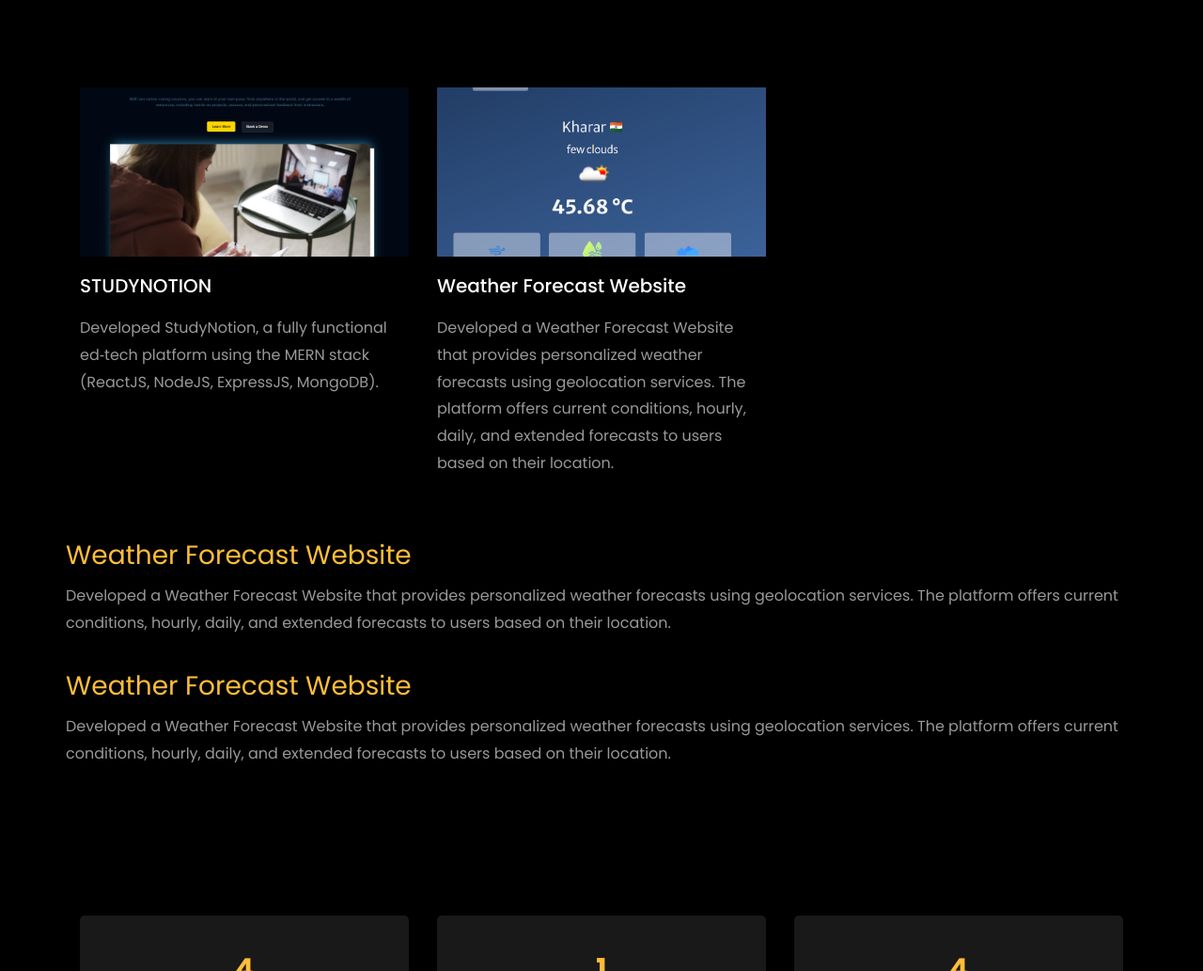
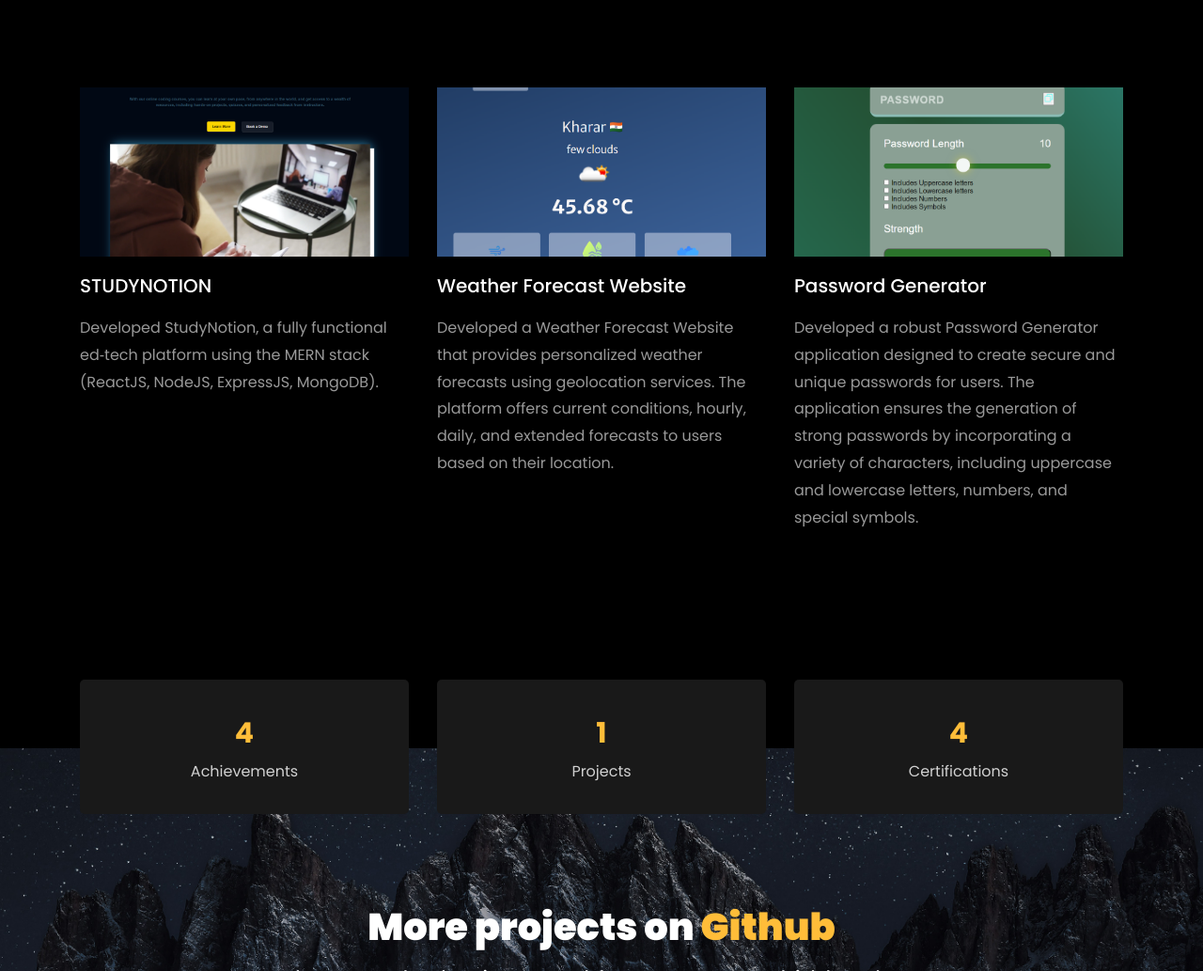
Before and after one commit to Suraj787019/PortFolio, a plain HTML site: page index.html in a window 1280 px wide. Shown: the part 2869-3902 px from the top of the page at 94% size. Drawn offline with Linux system fonts and the light colour scheme; files whose address does not match are found by name.

Commit message:
first commit

```diff
--- a/index.html
+++ b/index.html
@@ -277,7 +277,7 @@
 						<div class="counter-wrap ftco-animate d-flex mt-md-3">
 							<div class="text">
 								<p class="mb-4">
-									<span class="number" data-number=""></span> <span></span>
+									<span class="number" data-number="3"></span> <span></span>
 									<span>&nbsp; Projects completed</span>
 								</p>
 								<p><a href="www.linkedin.com/in/suraj-raj-5854a930a" class="btn btn-primary py-3 px-3">LinkedIn</a></p>
@@ -360,7 +360,7 @@
     					<span class="date">2020-2024</span>
     					<h2>Bachelor of Engineering in Computer Science And Engineering</h2>
     					<span class="position">Chandigarh University</span>
-    					<p class="mt-4">Score: 7.69 cgpa.</p>
+    					<p class="mt-4">Score: 7.71 cgpa.</p>
     				</div>
     			</div>
 
@@ -401,9 +401,7 @@
 				<a href="https://studynotion.tech/" class="block-20 zoom-effect" style="background-image: url('images/proj_1.png');">
 				</a>
 				<div class="text mt-3 float-right d-block">
-
-
-                <h3 class="heading"><a href="https://add">STUDYNOTION</a></h3>
+				  <h3 class="heading"><a href="https://studynotion.tech/">STUDYNOTION </a></h3>
 				  <p>Developed StudyNotion, a fully functional ed‑tech platform using the MERN stack (ReactJS, NodeJS,
 					ExpressJS, MongoDB).</p>
 				</div>
@@ -414,35 +412,27 @@
 				<a href="https://suraj787019.github.io/weatherInformation/" class="block-20 zoom-effect" style="background-image: url('images/proj_2.png');">
 				</a>
 				<div class="text mt-3 float-right d-block">
-
-                <h3 class="heading"><a href="https://suraj787019.github.io/weatherInformation/">Weather Forecast Website</a></h3>
-                <p>Developed a Weather Forecast Website that provides personalized weather forecasts using geolocation
-					services. The platform offers current conditions, hourly, daily, and extended forecasts to users based on
-					their location.</p>
-              </div>
-
-            </div>
-          </div>
-		  <div class="text mt-3 float-right d-block">
-
-                <h3 class="heading"><a href="https://suraj787019.github.io/weatherInformation/">Weather Forecast Website</a></h3>
-                <p>Developed a Weather Forecast Website that provides personalized weather forecasts using geolocation
-					services. The platform offers current conditions, hourly, daily, and extended forecasts to users based on
-					their location.</p>
-              </div>
-
-			  <div class="text mt-3 float-right d-block">
-
 				  <h3 class="heading"><a href="https://suraj787019.github.io/weatherInformation/">Weather Forecast Website</a></h3>
 				  <p>Developed a Weather Forecast Website that provides personalized weather forecasts using geolocation
 					services. The platform offers current conditions, hourly, daily, and extended forecasts to users based on
 					their location.</p>
 				</div>
 			  </div>
-
-	<br>
+			</div>
+			<div class="col-md-4 d-flex ftco-animate">
+			  <div class="blog-entry justify-content-end">
+				<a href="https://example.com/task-tracker" class="block-20 zoom-effect" style="background-image: url('images/proj_3.png');">
+				</a>
+				<div class="text mt-3 float-right d-block">
+				  <h3 class="heading"><a href="https://suraj787019.github.io/passwordGenerate/">Password Generator</a></h3>
+				  <p>Developed a robust Password Generator application designed to create secure and unique passwords for users. The application ensures the generation of strong passwords by incorporating a variety of characters, including uppercase and lowercase letters, numbers, and special symbols.</p>
+				</div>
+			  </div>
+			</div>
+		  </div>
 		</div>
 	  </section>
+
 
 	<section class="ftco-section ftco-no-pt ftco-no-pb ftco-counter img" id="section-counter">
       <div class="container">
```
Also changed, not shown: images/about.png (deleted), images/proj_2.jpg (deleted), images/proj_3.png (added). Lines whose indentation alone changed are shown as unchanged.
